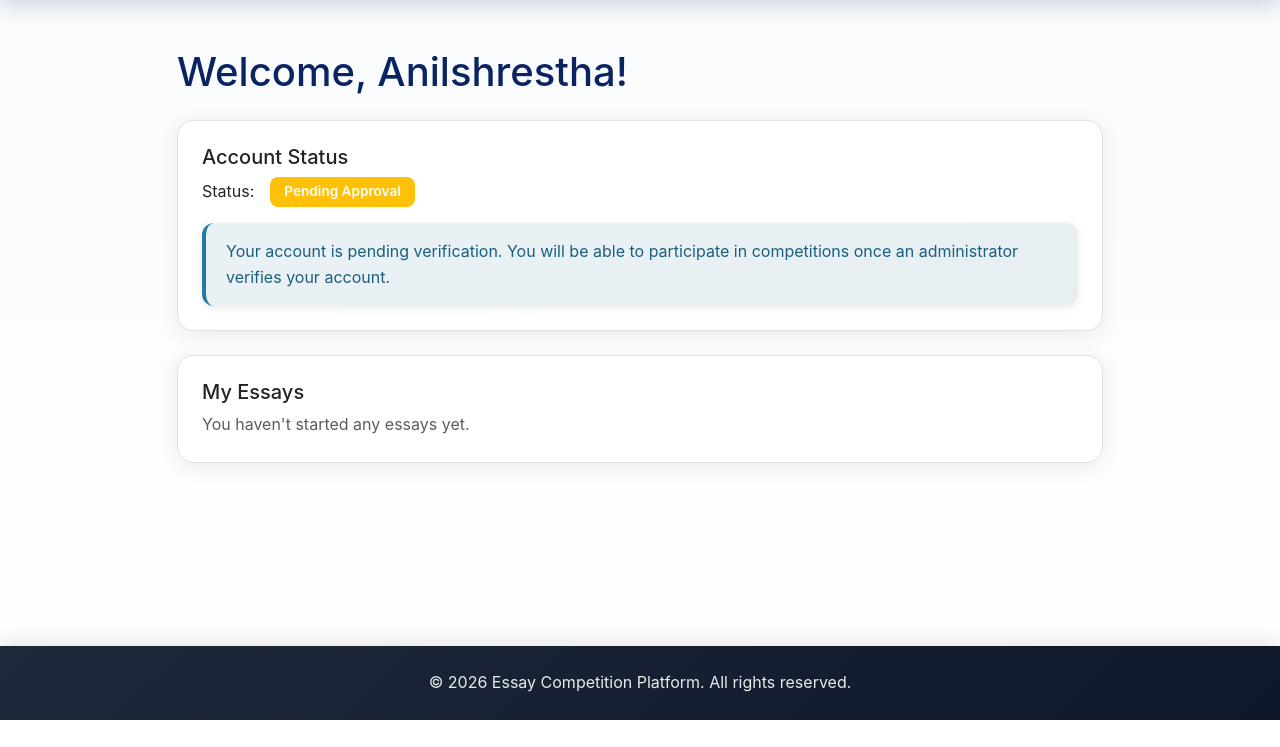
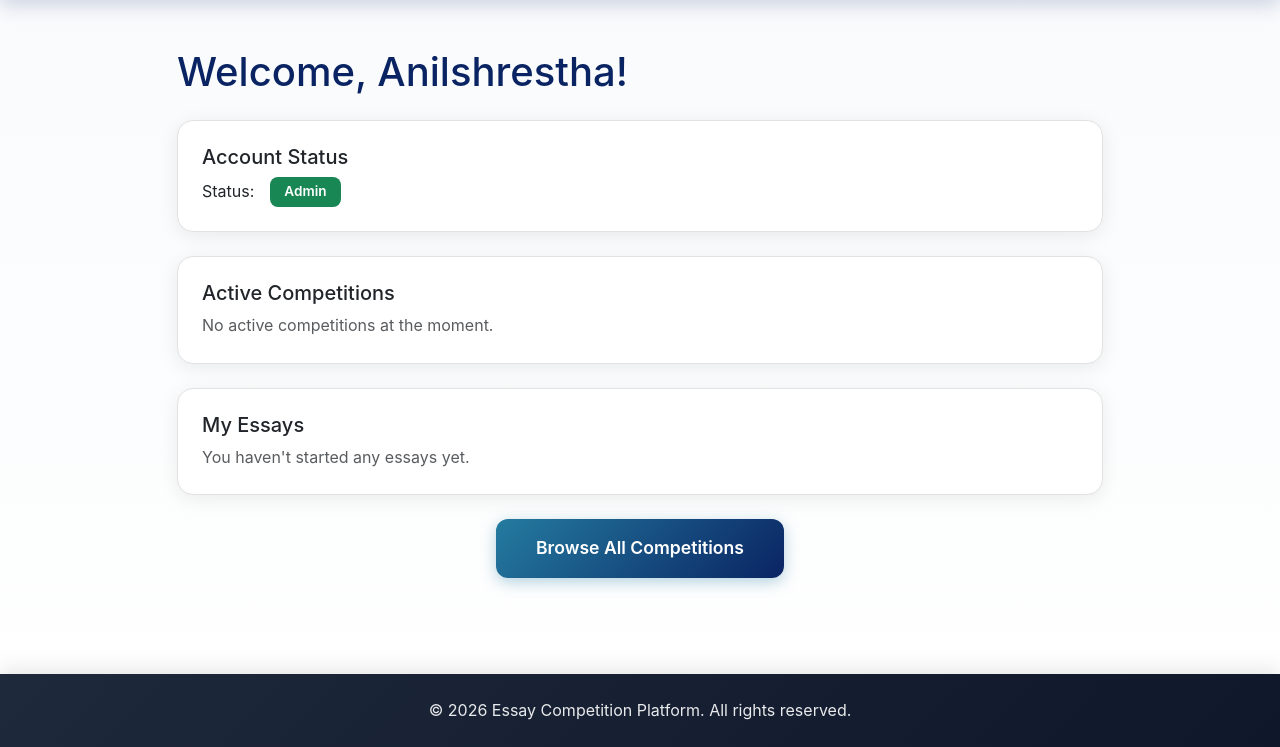
Before and after one commit to Aniljuju/Essay_Competition, a Django app: page /dashboard/ in a window 1280 px wide. Shown: the part 80-827 px from the top of the page. Before the commit the page ends 800 px from the top, so only its background shows below. Run offline with Django 5.2, Linux system fonts and the light colour scheme; a user stored in the database is signed in; data comes from the database, SQL or seed files in the repository.

Commit message:
Fix admin approval logic in dashboard

```diff
--- a/competition/templates/dashboard.html
+++ b/competition/templates/dashboard.html
@@ -12,10 +12,14 @@
             <div class="card mb-4">
                 <div class="card-body">
                     <h5 class="card-title">Account Status</h5>
+
                     {% if user_profile %}
                     <div class="d-flex align-items-center">
                         <span class="me-3">Status:</span>
-                        {% if user_profile.status == 'verified' %}
+
+                        {% if user.is_staff or user.is_superuser %}
+                        <span class="badge bg-success">Admin</span>
+                        {% elif user_profile.status == 'verified' %}
                         <span class="badge bg-success">Verified</span>
                         {% elif user_profile.status == 'pending' %}
                         <span class="badge bg-warning">Pending Approval</span>
@@ -24,27 +28,30 @@
                         {% endif %}
                     </div>
 
-                    {% if user_profile.status == 'pending' %}
+                    <!-- Pending Message (NOT for Admin) -->
+                    {% if not user.is_staff and not user.is_superuser and user_profile.status == 'pending' %}
                     <div class="alert alert-info mt-3 mb-0">
-                        Your account is pending verification. You will be able to participate in competitions once an
-                        administrator verifies your account.
+                        Your account is under verification. You will be able to participate in competitions once your
+                        account is approved.
                     </div>
                     {% elif user_profile.status == 'rejected' %}
                     <div class="alert alert-danger mt-3 mb-0">
-                        Your account has been rejected. Please contact the administrator for more information.
+                        Your account has been rejected. Please contact support for more information.
                     </div>
                     {% endif %}
+
                     {% else %}
-                    <p class="text-muted mb-0">Profile not found. Please contact administrator.</p>
+                    <p class="text-muted mb-0">Profile not found.</p>
                     {% endif %}
                 </div>
             </div>
 
-            <!-- Active Competitions (Verified Users Only) -->
-            {% if user_profile.status == 'verified' %}
+            <!-- Active Competitions (Verified Users + Admin) -->
+            {% if user.is_staff or user.is_superuser or user_profile.status == 'verified' %}
             <div class="card mb-4">
                 <div class="card-body">
                     <h5 class="card-title">Active Competitions</h5>
+
                     {% if active_competitions %}
                     <div class="list-group list-group-flush">
                         {% for competition in active_competitions %}
@@ -52,10 +59,16 @@
                             <div class="d-flex justify-content-between align-items-start">
                                 <div>
                                     <h6 class="mb-1">{{ competition.title }}</h6>
-                                    <p class="mb-1 text-muted small">{{ competition.description|truncatewords:20 }}</p>
-                                    <small class="text-muted">Ends: {{ competition.end_date|date:"M d, Y g:i A"}}</small>
+                                    <p class="mb-1 text-muted small">
+                                        {{ competition.description|truncatewords:20 }}
+                                    </p>
+                                    <small class="text-muted">
+                                        Ends: {{ competition.end_date|date:"M d, Y g:i A" }}
+                                    </small>
                                 </div>
-                                <a href="{% url 'competition_list' %}" class="btn btn-sm btn-primary">View Details</a>
+                                <a href="{% url 'competition_list' %}" class="btn btn-sm btn-primary">
+                                    View Details
+                                </a>
                             </div>
                         </div>
                         {% endfor %}
@@ -71,6 +84,7 @@
             <div class="card">
                 <div class="card-body">
                     <h5 class="card-title">My Essays</h5>
+
                     {% if user_essays %}
                     <div class="table-responsive">
                         <table class="table table-hover">
@@ -97,17 +111,22 @@
                                         <span class="badge bg-secondary">Locked</span>
                                         {% endif %}
                                     </td>
-                                    <td>{{ essay.current_paragraph_count }} / {{ essay.competition.max_paragraphs }}
+                                    <td>
+                                        {{ essay.current_paragraph_count }} /
+                                        {{ essay.competition.max_paragraphs }}
                                     </td>
                                     <td>{{ essay.word_count }}</td>
                                     <td>{{ essay.started_at|date:"M d, Y" }}</td>
                                     <td>
                                         {% if essay.status == 'in_progress' and essay.competition.is_active %}
                                         <a href="{% url 'essay_write' essay.competition.id %}"
-                                            class="btn btn-sm btn-primary">Continue</a>
+                                            class="btn btn-sm btn-primary">
+                                            Continue
+                                        </a>
                                         {% else %}
-                                        <a href="{% url 'essay_view' essay.id %}"
-                                            class="btn btn-sm btn-secondary">View</a>
+                                        <a href="{% url 'essay_view' essay.id %}" class="btn btn-sm btn-secondary">
+                                            View
+                                        </a>
                                         {% endif %}
                                     </td>
                                 </tr>
@@ -116,16 +135,22 @@
                         </table>
                     </div>
                     {% else %}
-                    <p class="text-muted mb-0">You haven't started any essays yet.</p>
+                    <p class="text-muted mb-0">
+                        You haven't started any essays yet.
+                    </p>
                     {% endif %}
                 </div>
             </div>
 
-            {% if user_profile.status == 'verified' %}
+            <!-- Browse Button (Verified + Admin) -->
+            {% if user.is_staff or user.is_superuser or user_profile.status == 'verified' %}
             <div class="text-center mt-4">
-                <a href="{% url 'competition_list' %}" class="btn btn-primary btn-lg">Browse All Competitions</a>
+                <a href="{% url 'competition_list' %}" class="btn btn-primary btn-lg">
+                    Browse All Competitions
+                </a>
             </div>
             {% endif %}
+
         </div>
     </div>
 </div>
```
